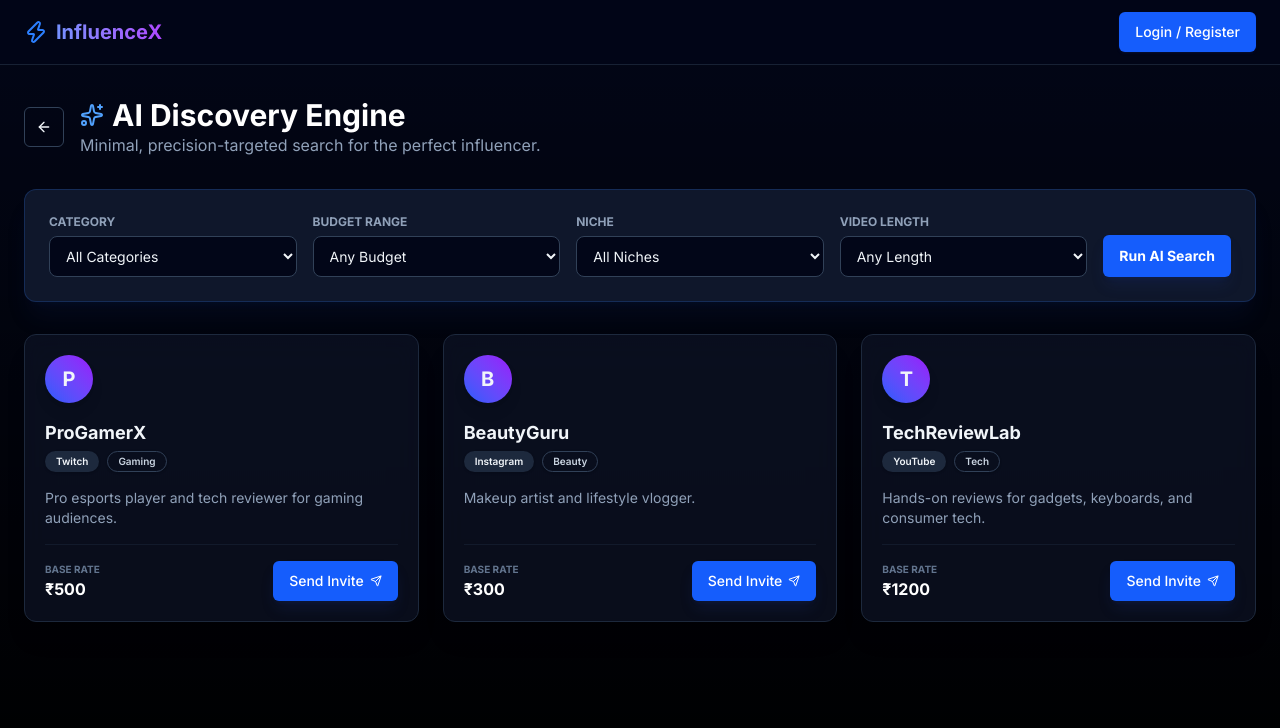
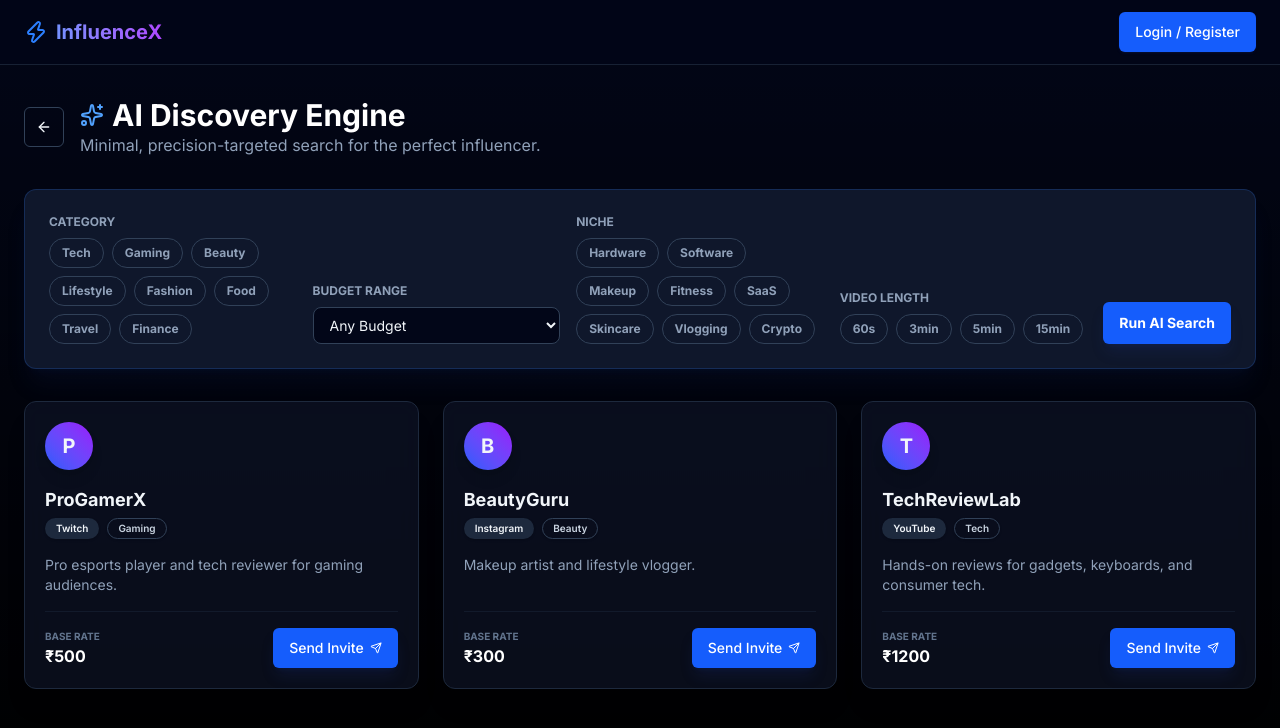
Before and after one commit to SriSah/frontend, a Next.js app: page /dashboard/brand/ai-search in a window 1280 px wide. Shown: the top 728 px of the page. Built offline with nearby package versions, Linux system fonts and the light colour scheme; no server answers.

Commit message:
fix: fix build errors

```diff
--- a/src/app/dashboard/brand/ai-search/page.tsx
+++ b/src/app/dashboard/brand/ai-search/page.tsx
@@ -36,10 +36,15 @@ export default function AISearchPage() {
   const [influencers, setInfluencers] = useState<Influencer[]>([])
   const [matches, setMatches] = useState<MatchResponse["results"]>([])
 
-  const [campaignCategory, setCampaignCategory] = useState("")
+  const [campaignCategory, setCampaignCategory] = useState<string[]>([])
   const [campaignBudget, setCampaignBudget] = useState("")
-  const [campaignNiche, setCampaignNiche] = useState("")
-  const [campaignVideoLength, setCampaignVideoLength] = useState("")
+  const [campaignNiche, setCampaignNiche] = useState<string[]>([])
+  const [campaignVideoLength, setCampaignVideoLength] = useState<string[]>([])
+
+  const toggleSelection = (val: string, current: string[], setter: React.Dispatch<React.SetStateAction<string[]>>) => {
+    if (current.includes(val)) setter(current.filter(v => v !== val))
+    else setter([...current, val])
+  }
 
   const [matching, setMatching] = useState(false)
   const [loadingStep, setLoadingStep] = useState(0)
@@ -73,7 +78,7 @@ export default function AISearchPage() {
     try {
       const data = await apiCall("post", "/ai/match", {
         campaign: {
-          niche: campaignNiche || campaignCategory,
+          niche: [...campaignNiche, ...campaignCategory].join(", "),
           budget: Number(campaignBudget) || 1000,
           target_audience: "general",
           description: "Match me with top creators"
@@ -99,7 +104,7 @@ export default function AISearchPage() {
         influencerId: inviteInf.id,
         offeredBudget: parseInt(inviteBudget),
         deliverable: inviteDeliverable,
-        videoLength: campaignVideoLength || "Any"
+        videoLength: campaignVideoLength.length > 0 ? campaignVideoLength.join(", ") : "Any"
       })
       if (res && typeof res === 'object' && 'error' in res) {
           throw new Error(String(res.error))
@@ -124,8 +129,8 @@ export default function AISearchPage() {
     : influencers;
 
   const displayResults = filteredInfluencers.filter(inf => {
-    if (campaignNiche && inf.niche !== campaignNiche) return false;
-    if (campaignVideoLength && inf.videoLength && inf.videoLength !== campaignVideoLength) return false;
+    if (campaignNiche.length > 0 && (!inf.niche || !campaignNiche.includes(inf.niche))) return false;
+    if (campaignVideoLength.length > 0 && (!inf.videoLength || !campaignVideoLength.includes(inf.videoLength))) return false;
     if (campaignBudget) {
       const price = inf.pricing;
       const budget = parseInt(campaignBudget);
@@ -154,44 +159,56 @@ export default function AISearchPage() {
       <Card className="bg-slate-900 border-blue-500/20 shadow-blue-900/10">
         <CardContent className="p-6">
           <div className="flex flex-wrap gap-4 items-end">
+            <div className="flex-1 min-w-[200px]">
+              <label className="text-xs text-slate-400 uppercase font-bold mb-2 block">Category</label>
+              <div className="flex flex-wrap gap-2">
+                {["Tech", "Gaming", "Beauty", "Lifestyle", "Fashion", "Food", "Travel", "Finance"].map(opt => (
+                  <button
+                    key={opt}
+                    onClick={() => toggleSelection(opt, campaignCategory, setCampaignCategory)}
+                    className={`px-3 py-1.5 rounded-full text-xs font-bold border transition-colors ${campaignCategory.includes(opt) ? 'bg-blue-600 border-blue-500 text-white shadow-lg shadow-blue-900/20' : 'bg-slate-900 border-slate-700 text-slate-400 hover:border-slate-500 hover:text-slate-200'}`}
+                  >
+                    {opt}
+                  </button>
+                ))}
+              </div>
+            </div>
             <div className="flex-1 min-w-[150px]">
-              <label className="text-xs text-slate-400 uppercase font-bold mb-1.5 block">Category</label>
-              <select className="w-full px-3 py-2.5 rounded-lg border border-slate-700 bg-slate-950 focus:ring-2 focus:ring-blue-500 text-sm" value={campaignCategory} onChange={e => setCampaignCategory(e.target.value)}>
-                <option value="">All Categories</option>
-                <option value="Tech">Tech</option>
-                <option value="Gaming">Gaming</option>
-                <option value="Beauty">Beauty</option>
-                <option value="Lifestyle">Lifestyle</option>
+              <label className="text-xs text-slate-400 uppercase font-bold mb-2 block">Budget Range</label>
+              <select className="w-full px-3 py-2 rounded-lg border border-slate-700 bg-slate-950 focus:ring-2 focus:ring-blue-500 text-sm" value={campaignBudget} onChange={e => setCampaignBudget(e.target.value)}>
+                <option value="">Any Budget</option>
+                <option value="500">Under ₹500</option>
+                <option value="2000">₹500 - ₹2,000</option>
+                <option value="5000">₹2,000+</option>
               </select>
             </div>
-            <div className="flex-1 min-w-[150px]">
-              <label className="text-xs text-slate-400 uppercase font-bold mb-1.5 block">Budget Range</label>
-              <select className="w-full px-3 py-2.5 rounded-lg border border-slate-700 bg-slate-950 focus:ring-2 focus:ring-blue-500 text-sm" value={campaignBudget} onChange={e => setCampaignBudget(e.target.value)}>
-                <option value="">Any Budget</option>
-                <option value="500">Under $500</option>
-                <option value="2000">$500 - $2,000</option>
-                <option value="5000">$2,000+</option>
-              </select>
+            <div className="flex-1 min-w-[200px]">
+              <label className="text-xs text-slate-400 uppercase font-bold mb-2 block">Niche</label>
+              <div className="flex flex-wrap gap-2">
+                {["Hardware", "Software", "Makeup", "Fitness", "SaaS", "Skincare", "Vlogging", "Crypto"].map(opt => (
+                  <button
+                    key={opt}
+                    onClick={() => toggleSelection(opt, campaignNiche, setCampaignNiche)}
+                    className={`px-3 py-1.5 rounded-full text-xs font-bold border transition-colors ${campaignNiche.includes(opt) ? 'bg-blue-600 border-blue-500 text-white shadow-lg shadow-blue-900/20' : 'bg-slate-900 border-slate-700 text-slate-400 hover:border-slate-500 hover:text-slate-200'}`}
+                  >
+                    {opt}
+                  </button>
+                ))}
+              </div>
             </div>
-            <div className="flex-1 min-w-[150px]">
-              <label className="text-xs text-slate-400 uppercase font-bold mb-1.5 block">Niche</label>
-              <select className="w-full px-3 py-2.5 rounded-lg border border-slate-700 bg-slate-950 focus:ring-2 focus:ring-blue-500 text-sm" value={campaignNiche} onChange={e => setCampaignNiche(e.target.value)}>
-                <option value="">All Niches</option>
-                <option value="Hardware">Hardware</option>
-                <option value="Software">Software</option>
-                <option value="Makeup">Makeup</option>
-                <option value="Fitness">Fitness</option>
-              </select>
-            </div>
-            <div className="flex-1 min-w-[150px]">
-              <label className="text-xs text-slate-400 uppercase font-bold mb-1.5 block">Video Length</label>
-              <select className="w-full px-3 py-2.5 rounded-lg border border-slate-700 bg-slate-950 focus:ring-2 focus:ring-blue-500 text-sm" value={campaignVideoLength} onChange={e => setCampaignVideoLength(e.target.value)}>
-                <option value="">Any Length</option>
-                <option value="60s">60 Seconds</option>
-                <option value="3min">3 Minutes</option>
-                <option value="5min">5 Minutes</option>
-                <option value="15min">15+ Minutes</option>
-              </select>
+            <div className="flex-1 min-w-[200px]">
+              <label className="text-xs text-slate-400 uppercase font-bold mb-2 block">Video Length</label>
+              <div className="flex flex-wrap gap-2">
+                {["60s", "3min", "5min", "15min"].map(opt => (
+                  <button
+                    key={opt}
+                    onClick={() => toggleSelection(opt, campaignVideoLength, setCampaignVideoLength)}
+                    className={`px-3 py-1.5 rounded-full text-xs font-bold border transition-colors ${campaignVideoLength.includes(opt) ? 'bg-blue-600 border-blue-500 text-white shadow-lg shadow-blue-900/20' : 'bg-slate-900 border-slate-700 text-slate-400 hover:border-slate-500 hover:text-slate-200'}`}
+                  >
+                    {opt}
+                  </button>
+                ))}
+              </div>
             </div>
             <Button
               className="py-2.5 h-[42px] text-white shadow-lg shadow-blue-900/20 font-bold bg-blue-600 hover:bg-blue-700 w-full sm:w-auto"
--- a/src/app/dashboard/brand/page.tsx
+++ b/src/app/dashboard/brand/page.tsx
@@ -29,7 +29,7 @@ type Campaign = {
   id: string; deliverable: string; status: string; budget: number;
   niche?: string | null; videoLength?: string | null; isPublic?: boolean;
   brand?: { id: string; name: string; industry?: string | null };
-  influencer?: { id: string; name: string; niche?: string | null } | null;
+  influencer?: { id: string; name: string; niche?: string | null; followers?: number; engagementRate?: number } | null;
   contractSignedAt?: string | null; txHash?: string | null;
 }
 
--- a/src/components/CampaignDetailModal.tsx
+++ b/src/components/CampaignDetailModal.tsx
@@ -7,7 +7,8 @@ import { formatCurrency } from "@/lib/utils"
 import { apiCall } from "@/lib/api"
 import {
   X, DollarSign, FileText, Clock, CheckCircle2,
-  MessageSquare, ArrowRight, Pen, Send, RefreshCw
+  MessageSquare, ArrowRight, Pen, Send, RefreshCw,
+  Sparkles, ExternalLink
 } from "lucide-react"
 
 interface Negotiation {
@@ -342,7 +343,7 @@ export function CampaignDetailModal({ campaign, role, onClose, onRefresh }: Camp
                     </div>
                   )}
                   {campaign.status === 'ACTIVE' && role === 'BRAND' && (
-                    <p className="text-sm text-slate-400 italic text-center py-2">Waiting for influencer to submit the deliverable...</p>
+                    <p className="text-slate-400 text-sm">Waiting for Influencer to sign the final contract...</p>
                   )}
 
                   {campaign.status === 'DELIVERED' && role === 'BRAND' && (
@@ -425,7 +426,7 @@ export function CampaignDetailModal({ campaign, role, onClose, onRefresh }: Camp
 
               {/* Active negotiation thread */}
               {showNegs && negotiations.length === 0 && (
-                <p className="text-slate-500 text-sm text-center py-4">No negotiations yet.</p>
+                <p className="text-slate-400 text-sm">Waiting for Brand to sign the final contract...</p>
               )}
 
               {negotiations.map(neg => (
@@ -441,7 +442,7 @@ export function CampaignDetailModal({ campaign, role, onClose, onRefresh }: Camp
                   </div>
 
                   {neg.note && (
-                    <p className="text-slate-300 text-sm italic">"{neg.note}"</p>
+                    <p className="text-slate-300 text-sm italic">&quot;{neg.note}&quot;</p>
                   )}
 
                   {neg.counterBudget && (
@@ -449,7 +450,7 @@ export function CampaignDetailModal({ campaign, role, onClose, onRefresh }: Camp
                       <ArrowRight className="h-3 w-3 text-purple-400" />
                       <span className="text-slate-400">Counter offer:</span>
                       <span className="text-purple-400 font-bold">{formatCurrency(neg.counterBudget)}</span>
-                      {neg.counterNote && <span className="text-slate-500 italic">— "{neg.counterNote}"</span>}
+                      {neg.counterNote && <span className="text-slate-500 italic">&mdash; &quot;{neg.counterNote}&quot;</span>}
                     </div>
                   )}
 
```
